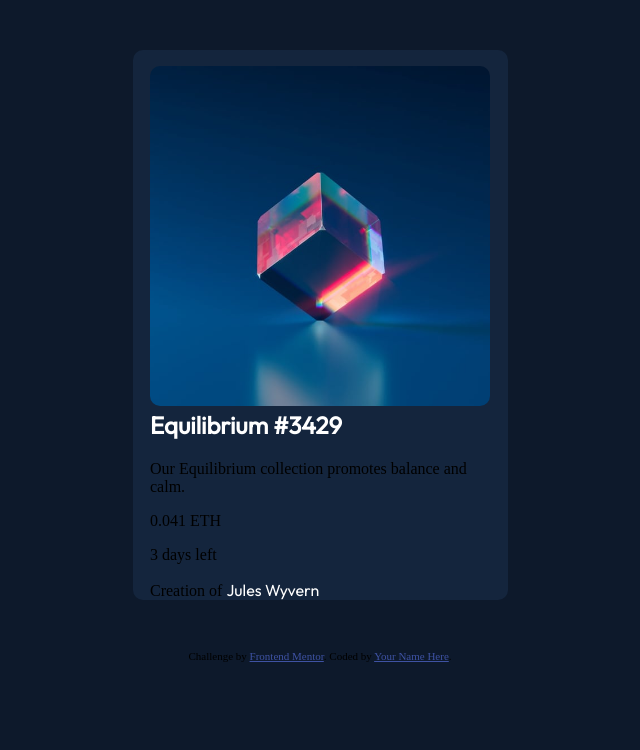
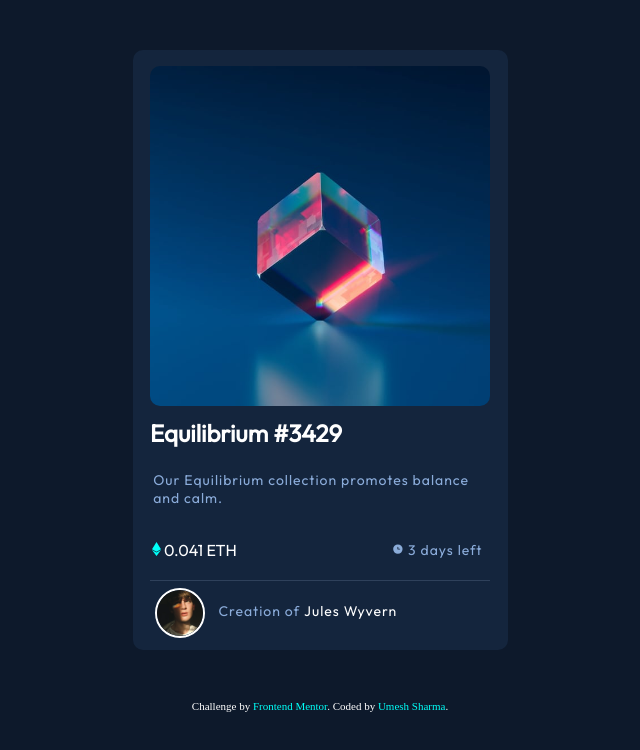
Before and after one commit to Omeshcoding/NFT-preview-card-component-, a plain HTML site: page index.html in a window 1280 px wide. Shown: the whole page, without its empty margins (320-960 px from the left). Drawn offline with Linux system fonts and the light colour scheme.

Commit message:
final project

```diff
--- a/index.html
+++ b/index.html
@@ -19,22 +19,25 @@
   <div class="top-img"></div>
   <!-- <img class="top-img" src="./images/icon-view.svg" alt=""> -->
 </div>
+    <div class="content">
 
-    <h2 class="color-text">Equilibrium #3429</h2>
-    <p>Our Equilibrium collection promotes balance and calm.</p>
-  <div>
-      <p> 0.041 ETH </p>
-      <p> 3 days left </p>
+      <h2 class="color-text">Equilibrium #3429</h2>
+      <p class="content-text">Our Equilibrium collection promotes balance and calm.</p>
+      <div class="flex">
+        <p class="color-text"><img src="./images/icon-ethereum.svg" class="icon" alt=""> 0.041 ETH </p>
+        <p class="content-text"><img src="./images/icon-clock.svg" class="icon" alt=""> 3 days left </p>
+      </div>
+      <div class="hr-line"></div>
+      <div class="creator content-text"><img src="./images/image-avatar.png" class="icon" alt="">
+        <p>Creation of <span class="color-text">Jules Wyvern</span></p>
+      </div>
+
     </div>
-    <div class="creator">
-      Creation of <span class="color-text">Jules Wyvern</span>
-    </div>
-
 </div>
 </main>
   <div class="attribution">
     Challenge by <a href="https://www.frontendmentor.io?ref=challenge" target="_blank">Frontend Mentor</a>.
-    Coded by <a href="#">Your Name Here</a>.
+    Coded by <a href="#">Umesh Sharma</a>.
   </div>
 </body>
 </html>
--- a/style.css
+++ b/style.css
@@ -29,7 +29,6 @@ body{
 
 .container{
     margin:50px auto;
-
     width: 375px;
     background-color: var(--Very-dark-blue-2);
     border-radius: 10px;
@@ -76,7 +75,7 @@ body{
 /* Image-Hover Effect */
 .top-color:hover{
     background-color: var(--Cyan);
-    opacity: .4;
+    opacity: .3;
 }
 /* .img-card:hover .equilibrium-img{
     display: inline-block;
@@ -95,16 +94,57 @@ body{
 .color-text:hover{
     color: var(--Cyan);
 }
+/* Horizontal Line */
+.hr-line {
+    content:"";
+    width:100%;
+    height:1px;
+    background: var(--Very-dark-blue-3);
+    margin-top:  0px;
+    margin-bottom:  4px;
+  }
+/* Content Section */
+.content{
+padding: .5rem 0;
+}
 
+.flex{
+    display: flex;
+    justify-content: space-between;
 
-
+}
+.content-text{
+    /* display: inline-flex; */
+    color:var(--Soft-blue);
+    font-family: 'Outfit' ,sans-serif;
+    padding:.2rem;
+    font-size: 14px;
+    letter-spacing: 1px;
+}
+.icon{
+    height:60%;
+    margin-left:2px;
+}
+.creator{
+    display: inline-flex;
+}
+.creator img{
+    width: 14%;
+    margin-right:13px;
+    border:2px solid #fff;
+    border-radius: 50%;
+}
 
 
 
 /* Feel free to remove these styles or customise in your own stylesheet 👍 */
-  .attribution { font-size: 11px;
+  .attribution {
+    font-size: 11px;
     text-align: center;
+    color: #fff;
+    margin-bottom: 10px;
 }
-  .attribution a {
-      color: hsl(228, 45%, 44%);
+.attribution a {
+      text-decoration: none;
+      color:hsl(178, 100%, 50%);
      }
```
